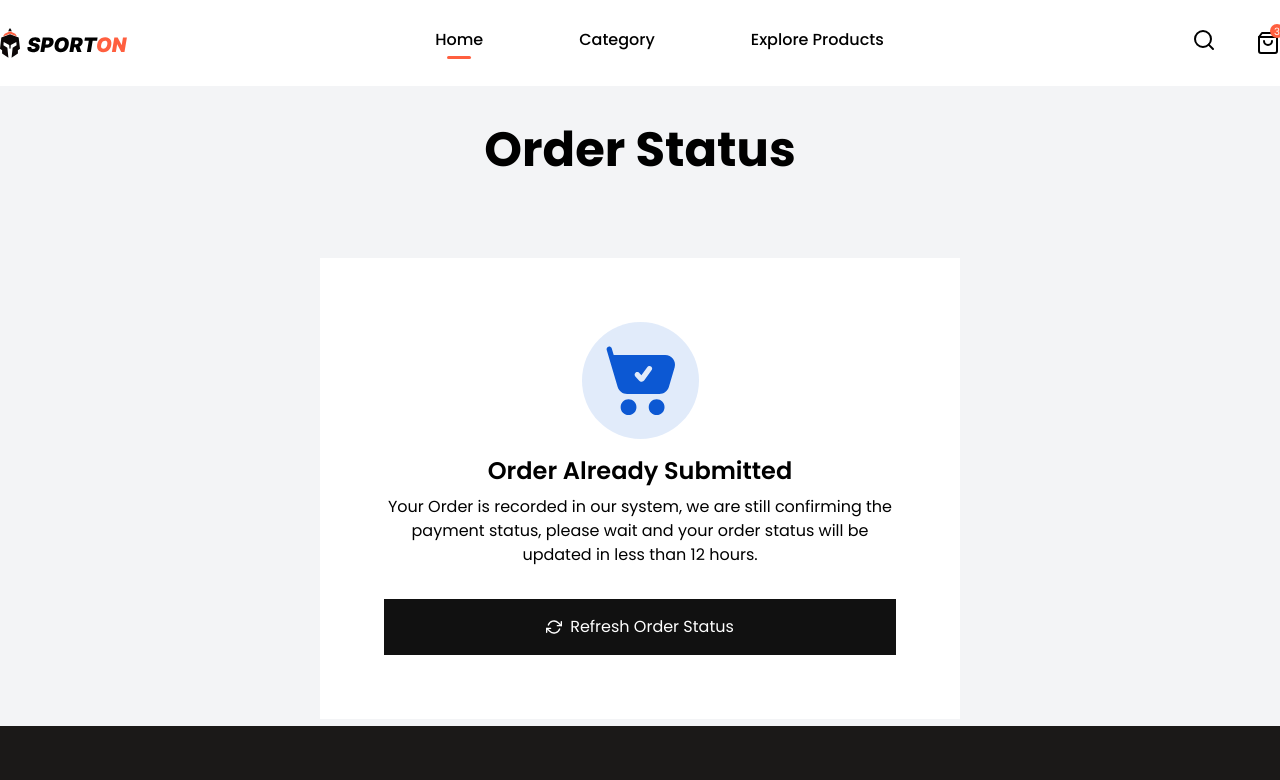
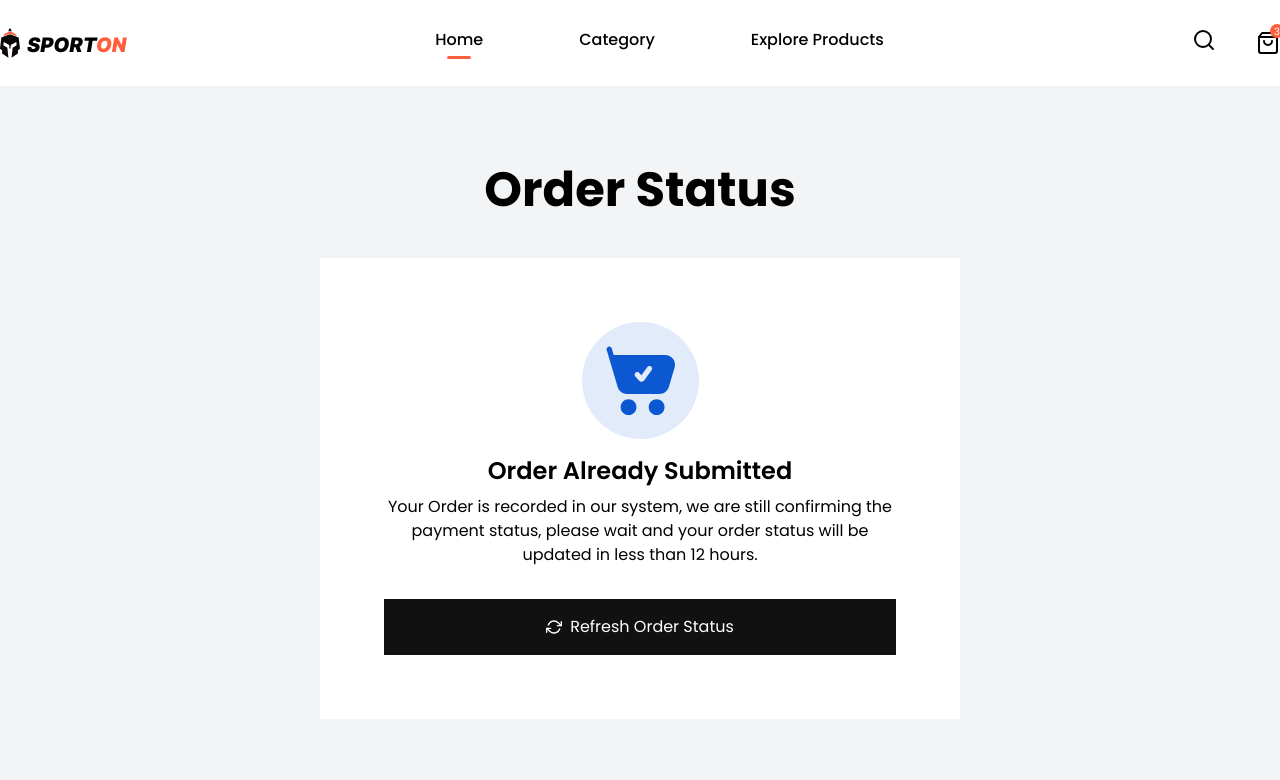
Before and after one commit to janitrafs/sporton-fe-vercel-deploy, a Next.js app: page /order-status/1 in a window 1280 px wide. Shown: the top 780 px of the page. Built offline with nearby package versions, Linux system fonts and the light colour scheme.

Commit message:
fixing the order status page

```diff
--- a/app/(landing)/order-status/[id]/page.tsx
+++ b/app/(landing)/order-status/[id]/page.tsx
@@ -8,10 +8,11 @@ const OrderStatus = () => {
     const [isConfirmed, setIsConfirmed] = useState(false);
     return (
         <main className="bg-gray-100 min-h-[80vh]">
-            <div className="max-w-5xl mx-auto py-10">
+            <div className="max-w-5xl mx-auto py-20">
                 <h1 className="text-5xl font-bold text-center mb-11">Order Status</h1>
+                {isConfirmed ? <OrderConfirmed /> : <OrderSubmitted />}
             </div>
-            {isConfirmed ? <OrderConfirmed /> : <OrderSubmitted />}
+
         </main>
     )
 }
```
